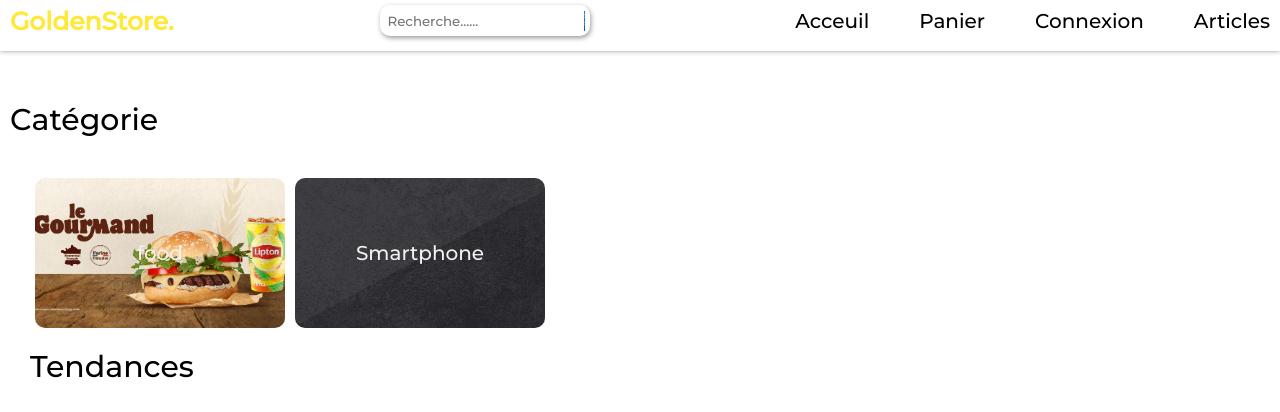
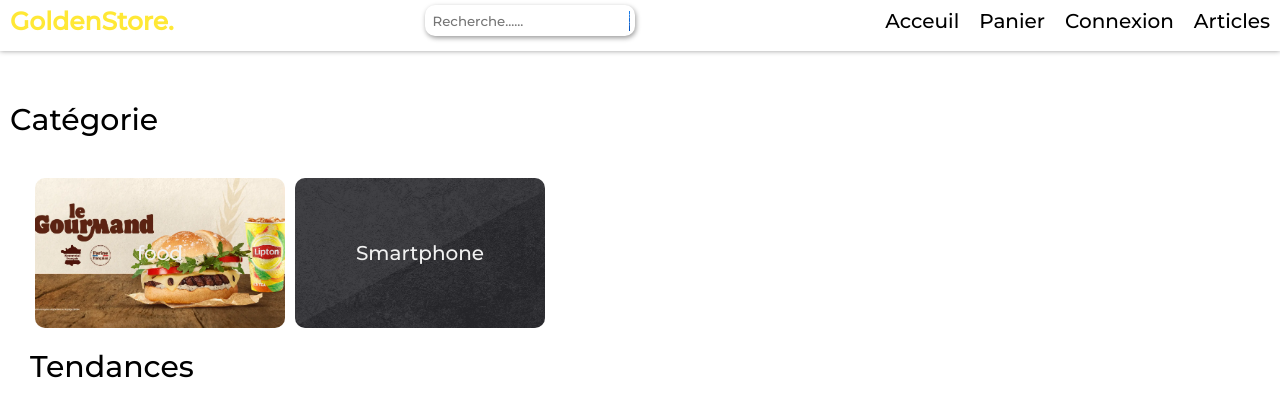
Before and after one commit to IBrahim-GoldenStore/GoldenStore1.3, a Django app: page /GoldenStore/ in a window 1280 px wide. Shown: the top 412 px of the page. Run offline with Django 5.2, Linux system fonts and the light colour scheme; data comes from the database, SQL or seed files in the repository.

Commit message:
second maj

```diff
--- a/online_store/static/onlineStore/style.css
+++ b/online_store/static/onlineStore/style.css
@@ -93,7 +93,7 @@
 }
 header nav {
     display: flex;
-    gap: 50px;
+    gap: 20px;
 }
 header nav a{
     text-decoration: none;
```
